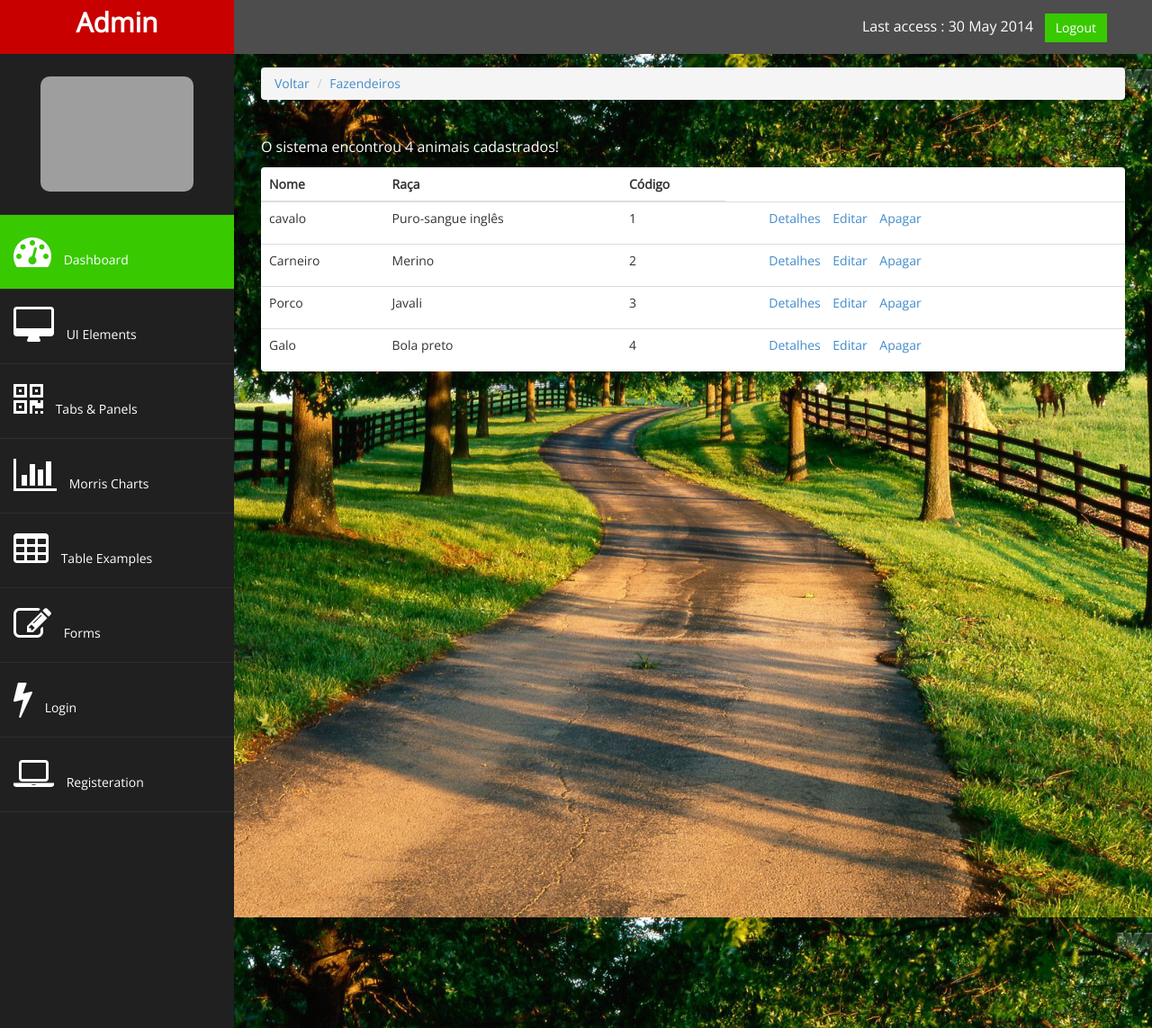
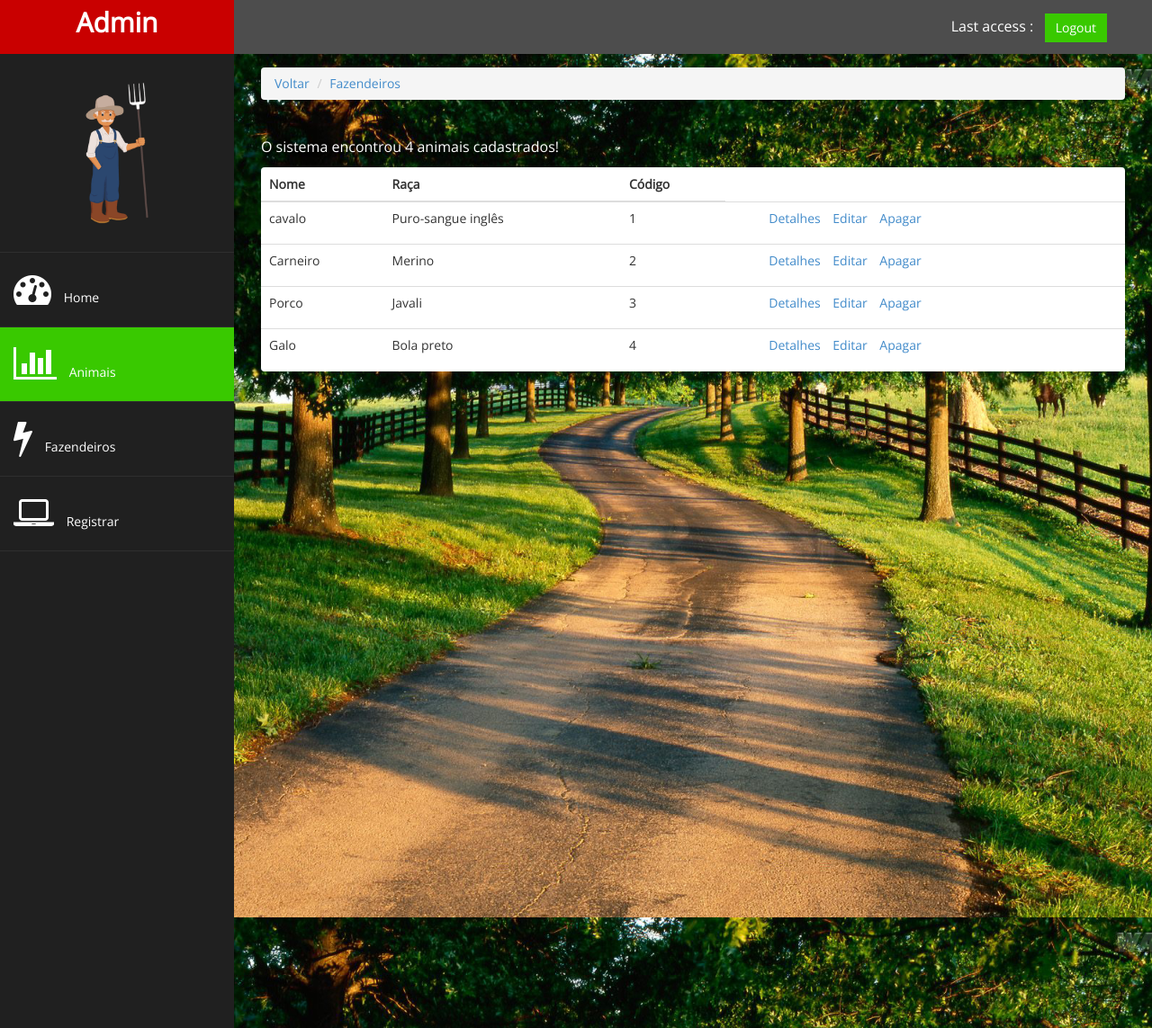
Before and after one commit to mulleroliveira/fazenda, a Django app: page /home/animais/ in a window 1280 px wide. Shown: the top 1143 px of the page at 90% size. Run offline with Django 3.2, Linux system fonts and the light colour scheme; data comes from the database, SQL or seed files in the repository; both versions use the stored data as it was after the commit; some libraries are stand-ins or nearby versions; grey boxes are pictures that could not be loaded.

Commit message:
Modificações nos templates; adicionamento do ACTIVE no sidebar

```diff
--- a/gestao/templates/animal/list.html
+++ b/gestao/templates/animal/list.html
@@ -1,4 +1,9 @@
 {% extends 'base.html' %}
+
+{% block active-animais %}
+active-menu
+{% endblock %}
+
 {% block conteudo %}
 <div class="row">
       <div class="col-md-12">
--- a/gestao/templates/animal/show.html
+++ b/gestao/templates/animal/show.html
@@ -1,4 +1,9 @@
 {% extends 'base.html' %}
+
+{% block active-animais %}
+active-menu
+{% endblock %}
+
 {% block conteudo %}
 <div class="row">
       <div class="col-md-12">
--- a/gestao/templates/base.html
+++ b/gestao/templates/base.html
@@ -24,10 +24,9 @@
     <div id="wrapper">
         <nav class="navbar navbar-default navbar-cls-top " role="navigation" style="margin-bottom: 0">
             <div class="navbar-header">
-                <a class="navbar-brand" href="/admin">Admin</a>
+                <a class="navbar-brand" href="/home">Admin</a>
             </div>
-            <div style="color: white;padding: 15px 50px 5px 50px;float: right; font-size: 16px;"> Last access : 30 May
-                2014 &nbsp;
+            <div style="color: white;padding: 15px 50px 5px 50px;float: right; font-size: 16px;"> Last access : &nbsp;
                 <a href="/" class="btn btn-danger square-btn-adjust">Logout</a>
             </div>
         </nav>
@@ -36,42 +35,24 @@
             <div class="sidebar-collapse">
                 <ul class="nav" id="main-menu">
                     <li class="text-center">
-                        <img src="https://images.vexels.com/media/users/3/128325/isolated/lists/0f52205b21536ca0dbbdac51891348e0-desenhos-animados-do-velho-fazendeiro.png"
+                        <img src="{% static 'assets/img/home.png' %}"
                             class="user-image img-responsive" />
                     </li>
-
-
                     <li>
-                        <a class="active-menu" href="/home">
-                            <i class="fa fa-dashboard fa-3x"></i> Dashboard</a>
+                        <a class="{% block active-home %} {% endblock %}" href="/home">
+                            <i class="fa fa-dashboard fa-3x"></i> Home</a>
                     </li>
                     <li>
-                        <a href="ui.html">
-                            <i class="fa fa-desktop fa-3x"></i> UI Elements</a>
+                        <a class="{% block active-animais %} {% endblock %}" href="/home/animais">
+                            <i class="fa fa-bar-chart-o fa-3x"></i> Animais</a>
                     </li>
                     <li>
-                        <a href="tab-panel.html">
-                            <i class="fa fa-qrcode fa-3x"></i> Tabs & Panels</a>
+                        <a href="/home/fazendeiros">
+                            <i class="fa fa-bolt fa-3x"></i> Fazendeiros</a>
                     </li>
                     <li>
-                        <a href="chart.html">
-                            <i class="fa fa-bar-chart-o fa-3x"></i> Morris Charts</a>
-                    </li>
-                    <li>
-                        <a href="table.html">
-                            <i class="fa fa-table fa-3x"></i> Table Examples</a>
-                    </li>
-                    <li>
-                        <a href="form.html">
-                            <i class="fa fa-edit fa-3x"></i> Forms </a>
-                    </li>
-                    <li>
-                        <a href="login.html">
-                            <i class="fa fa-bolt fa-3x"></i> Login</a>
-                    </li>
-                    <li>
-                        <a href="registeration.html">
-                            <i class="fa fa-laptop fa-3x"></i> Registeration</a>
+                        <a href="/admin">
+                            <i class="fa fa-laptop fa-3x"></i> Registrar</a>
                     </li>
                 </ul>
 
--- a/gestao/templates/home.html
+++ b/gestao/templates/home.html
@@ -1,5 +1,10 @@
 {% extends 'base.html' %}
 {% load static %}
+
+{% block active-home %}
+active-menu
+{% endblock %}
+
 {% block conteudo %}
 <div class="col">
     <div class="col-md-12">
```
Also changed, not shown: db.sqlite3, gestao/static/assets/img/home.png (added).
